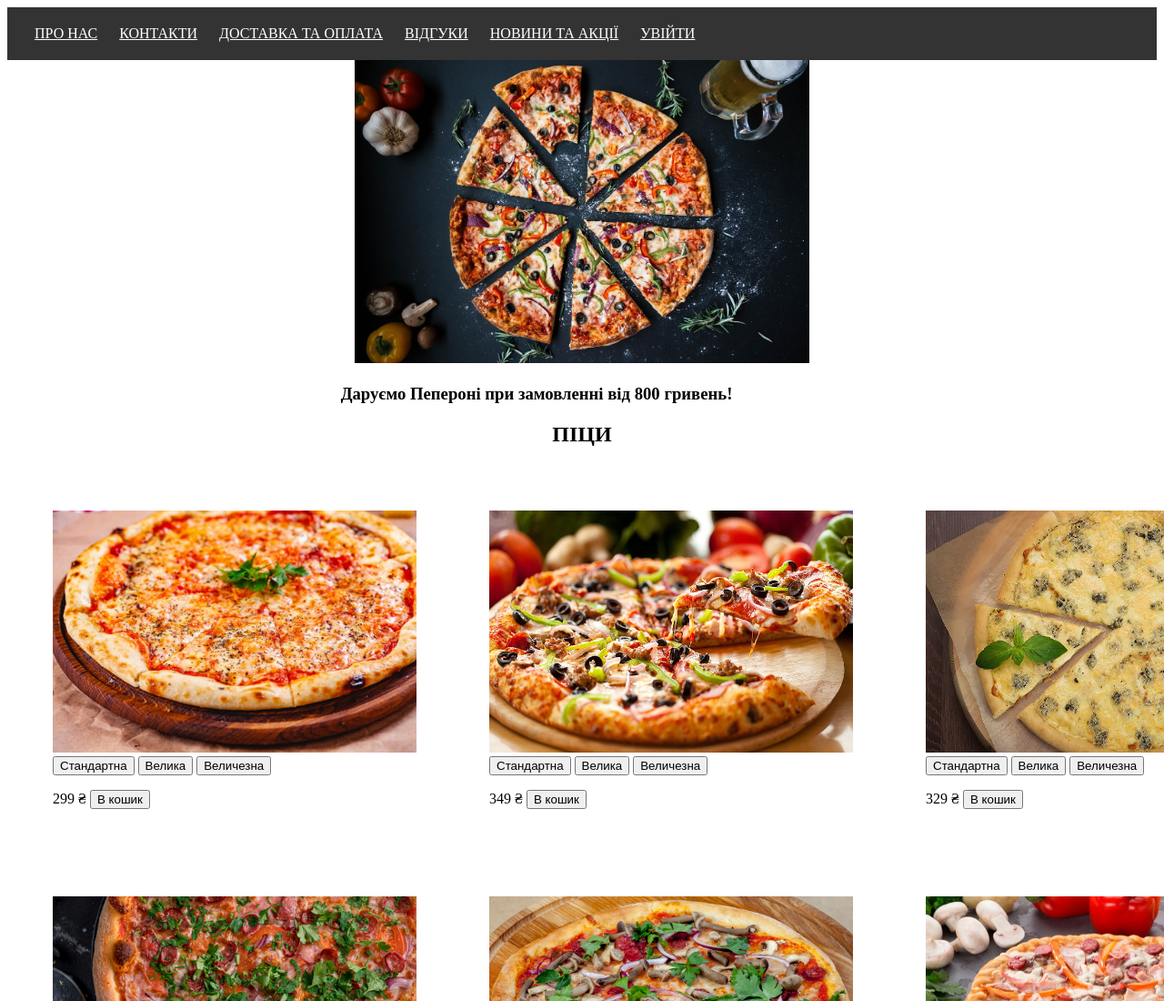
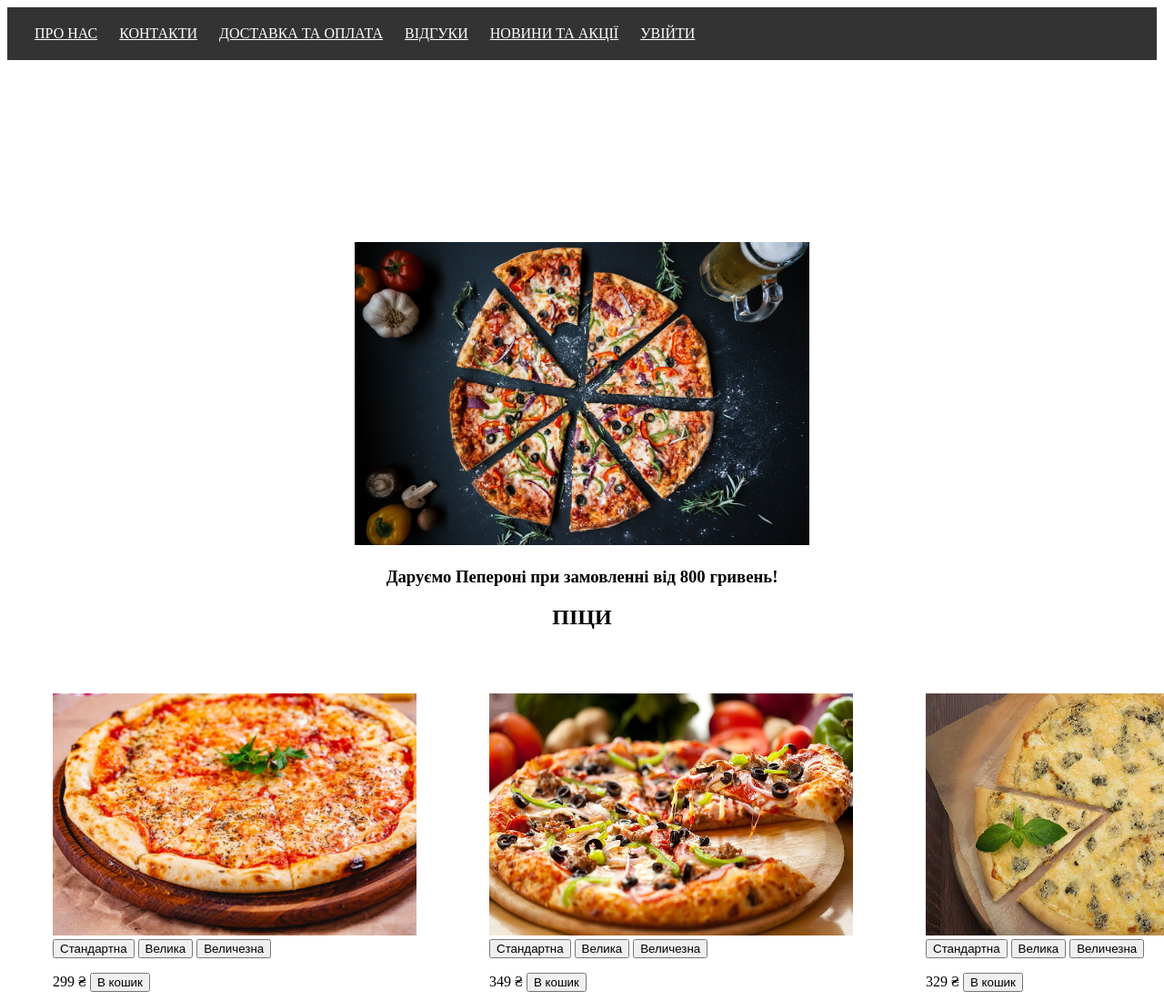
Before and after one commit to GMBFRV/Application-Web-Basics, a plain HTML site: page index.html in a window 1280 px wide. Shown: the top 1100 px of the page at 91% size. Drawn offline with Linux system fonts and the light colour scheme.

```diff
--- a/index.html
+++ b/index.html
@@ -16,8 +16,8 @@
 </header>
 <main>
       <div style="text-align: center;">
-        <img src="images/2.jpg" width="500px" height="auto" alt="Маргарита">
-        <h3 align="center" style="margin-right: 100px;">Даруємо Пепероні при замовленні від 800 гривень!</h2>
+        <img src="images/2.jpg" style="margin-top: 200px;" width="500px" height="auto" alt="Акція">
+        <h3 align="center" style="margin-top: 20px;">Даруємо Пепероні при замовленні від 800 гривень!</h2>
        </div>
     <h2 align="center">ПІЦИ</h2>
     <table align="center" style="border-spacing: 20px;">
```
